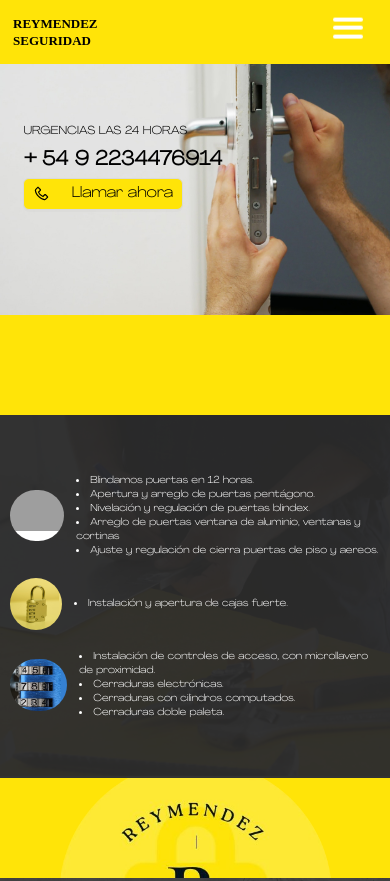
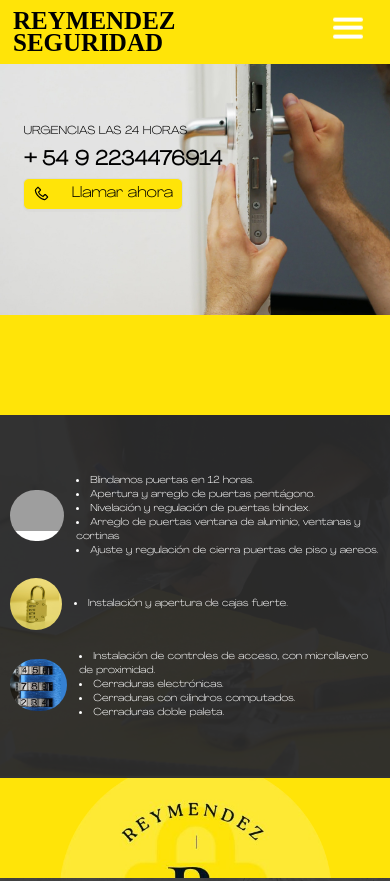
Before and after one commit to JoacoDiSant/Athena-Executor, a Next.js app: page / in a window 390 px wide. Shown: the top 881 px of the page. Built offline with nearby package versions, Linux system fonts and the light colour scheme; grey boxes are pictures that could not be loaded.

Commit message:
some fixes

```diff
--- /dev/null
+++ b/src/Components/Headers/Components/DesktopMenu.tsx
@@ -0,0 +1,33 @@
+import React from 'react';
+
+import styles from '../../../styles/Header.module.css';
+
+function DesktopMenu() {
+  return (
+    <div className={styles.name_logo_container}>
+      <div className={styles.header_container_body_name}>
+        <h1 className={styles.name_logo_typography}>REYMENDEZ SEGURIDAD</h1>
+      </div>
+
+      <div className={styles.actions}>
+        <a className={styles.actions_fonts} href="#Home">
+          Inicio
+        </a>
+        <a className={styles.actions_fonts} href="#Services">
+          Servicios
+        </a>
+        <a className={styles.actions_fonts} href="#WhoWeAre">
+          Quienes Somos
+        </a>
+        <a className={styles.actions_fonts} href="#ContactUs">
+          Contacto
+        </a>
+        <div className={styles.header_container_body}>
+          <p>+ 54 9 223 4476914</p>
+        </div>
+      </div>
+    </div>
+  );
+}
+
+export default DesktopMenu;
--- a/src/Components/Headers/Components/components/MobileMenu.tsx
+++ b/src/Components/Headers/Components/MobileMenu.tsx
@@ -1,7 +1,7 @@
 import React from 'react';
 import { Drawer } from 'antd';
 
-import styles from '../../../../styles/MobileMenu.module.css';
+import styles from '../../../styles/MobileMenu.module.css';
 
 type Props = {
   open: boolean;
--- a/src/Components/Headers/Components/NavTabs.tsx
+++ /dev/null
@@ -1,26 +0,0 @@
-import React, { memo } from 'react';
-import { useMediaQuery } from 'react-responsive';
-import dynamic from 'next/dynamic';
-
-const MobileMenu = dynamic(() => import('./components/MobileMenu'), {
-  ssr: false,
-});
-const DesktopMenu = dynamic(() => import('./components/DesktopMenu'), {
-  ssr: false,
-});
-type Props = {
-  open: boolean;
-  setOpen: (value: boolean) => void;
-};
-
-function NavTabs({ open, setOpen }: Props) {
-  const isBigScreen = useMediaQuery({ query: '(min-width: 1024px)' });
-
-  return isBigScreen ? (
-    <DesktopMenu />
-  ) : (
-    <MobileMenu open={open} setOpen={setOpen} />
-  );
-}
-
-export default memo(NavTabs);
--- a/src/Components/Headers/Components/components/DesktopMenu.tsx
+++ /dev/null
@@ -1,27 +0,0 @@
-import React from 'react';
-
-import styles from '../../../../styles/DesktopMenu.module.css';
-
-function DesktopMenu() {
-  return (
-    <div className={styles.actions}>
-      <a className={styles.actions_fonts} href="#Home">
-        Inicio
-      </a>
-      <a className={styles.actions_fonts} href="#Services">
-        Servicios
-      </a>
-      <a className={styles.actions_fonts} href="#WhoWeAre">
-        Quienes Somos
-      </a>
-      <a className={styles.actions_fonts} href="#ContactUs">
-        Contacto
-      </a>
-      <div className={styles.header_container_body}>
-        <p>+ 54 9 223 4476914</p>
-      </div>
-    </div>
-  );
-}
-
-export default DesktopMenu;
--- a/src/Components/Headers/index.tsx
+++ b/src/Components/Headers/index.tsx
@@ -1,29 +1,54 @@
-import React from 'react';
-import { Layout } from 'antd';
+/* eslint-disable react-hooks/exhaustive-deps */
+import React, { memo } from 'react';
+import { useMediaQuery } from 'react-responsive';
+import dynamic from 'next/dynamic';
 
-import styles from '../../styles/Header.module.css';
+import styles2 from '../../styles/MobileMenu.module.css';
 
-const { Header } = Layout;
+const MobileMenu = dynamic(() => import('./Components/MobileMenu'), {
+  ssr: false,
+});
+const DesktopMenu = dynamic(() => import('./Components/DesktopMenu'), {
+  ssr: false,
+});
 
-function Headers() {
-  return (
-    <Header
-      style={{
-        padding: 0,
-        backgroundColor: '#FFE408',
-        display: 'flex',
-        flexDirection: 'row',
-        alignItems: 'center',
-        zIndex: 1,
-      }}
-    >
-      <div className={styles.name_logo_container}>
-        <div className={styles.header_container_body_name}>
-          <h1 className={styles.name_logo_typography}>REYMENDEZ SEGURIDAD</h1>
-        </div>
+type Props = {
+  open: boolean;
+  setOpen: (value: boolean) => void;
+};
+
+function Headers({ open, setOpen }: Props) {
+  const isBigScreen = useMediaQuery({ query: '(min-width: 1024px)' });
+
+  const showDrawer = () => {
+    setOpen(!open);
+  };
+
+  React.useEffect(() => {
+    setOpen(false);
+  }, []);
+
+  return isBigScreen ? (
+    <DesktopMenu />
+  ) : (
+    <div className="containerIcon">
+      <div className={styles2.header_container_body_name}>
+        <h1 className={styles2.name_logo_typography}>REYMENDEZ SEGURIDAD</h1>
       </div>
-    </Header>
+      <div
+        aria-hidden="true"
+        className={`${styles2.btn} ${
+          open ? styles2.active : styles2.notActive
+        }`}
+        onClick={showDrawer}
+      >
+        <span className={styles2.span} />
+        <span className={styles2.span} />
+        <span className={styles2.span} />
+      </div>
+      <MobileMenu open={open} setOpen={setOpen} />
+    </div>
   );
 }
 
-export default Headers;
+export default memo(Headers);
--- a/src/Components/index.tsx
+++ b/src/Components/index.tsx
@@ -1,42 +1,33 @@
 import React from 'react';
+import { Layout } from 'antd';
 
 import styles from '../styles/Home.module.css';
-import styles2 from '../styles/MobileMenu.module.css';
 import Headers from './Headers';
 import Body from './Body';
 import Footer from './Footers';
-import NavTabs from './Headers/Components/NavTabs';
+
+const { Header } = Layout;
 
 function App() {
   const [open, setOpen] = React.useState<boolean>(false);
 
-  const showDrawer = () => {
-    setOpen(!open);
-  };
-
   return (
     <div className={styles.main}>
-      <div className={`Header ${styles.header}`}>
-        <div className="Header/Navbar">
-          <div className="NavBar">
-            <div className="containerIcon">
-              <div
-                aria-hidden="true"
-                className={`${styles2.btn} ${
-                  open ? styles2.active : styles2.notActive
-                }`}
-                onClick={showDrawer}
-              >
-                <span className={styles2.span} />
-                <span className={styles2.span} />
-                <span className={styles2.span} />
-              </div>
-            </div>
-          </div>
-          <NavTabs open={open} setOpen={setOpen} />
-        </div>
-        <Headers />
-      </div>
+      <Header
+        style={{
+          padding: 0,
+          backgroundColor: '#FFE408',
+          display: 'flex',
+          flexDirection: 'row',
+          alignItems: 'center',
+          zIndex: 1,
+          position: 'fixed',
+          width: '100%',
+          top: 0,
+        }}
+      >
+        <Headers open={open} setOpen={setOpen} />
+      </Header>
       <div className="Body">
         <Body />
       </div>
--- a/src/styles/Header.module.css
+++ b/src/styles/Header.module.css
@@ -81,3 +81,16 @@
     padding: 13px;
   }
 }
+
+.actions {
+  display: flex;
+  flex-direction: row;
+  justify-content: space-evenly;
+  width: 100%;
+}
+
+.actions_fonts {
+  color: black;
+  margin-top: 20px;
+  font-weight: 400;
+}
--- a/src/styles/Home.module.css
+++ b/src/styles/Home.module.css
@@ -12,13 +12,6 @@
   background: url('../images/FooterBG.jpg');
 }
 
-.header {
-  position: fixed;
-  width: 100%;
-  top: 0;
-  z-index: 1;
-}
-
 @keyframes rotate {
   from {
     transform: rotate(360deg);
--- a/src/styles/MobileMenu.module.css
+++ b/src/styles/MobileMenu.module.css
@@ -299,3 +299,18 @@
     line-height: 100px;
   }
 }
+
+.name_logo_typography {
+  width: 100px;
+  font-size: 25px;
+  font-weight: 700;
+  color: black;
+  line-height: 22px;
+  padding: 13px;
+}
+.header_container_body_name {
+  width: 100%;
+  display: flex;
+  justify-content: flex-start;
+  align-items: center;
+}
```
